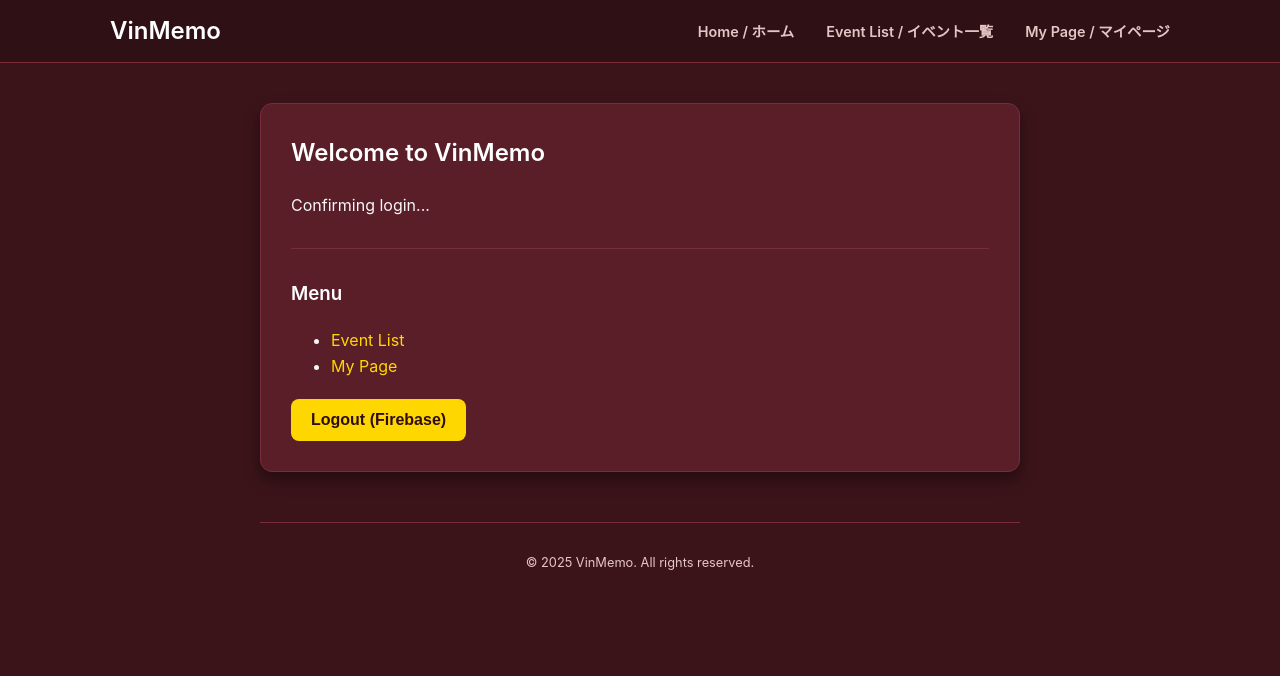
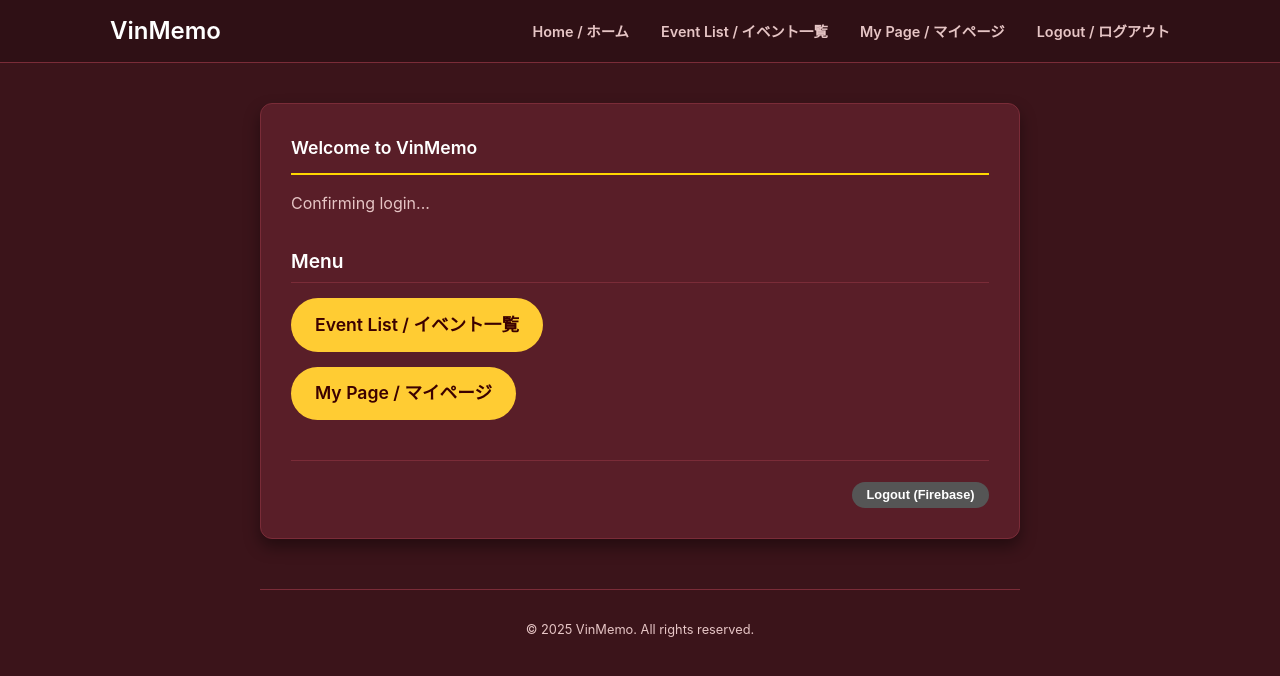
Before and after one commit to sin2yk/vinmemo-app, a PHP site: page /vinmemo-app/home.php in a window 1280 px wide. Shown: the top 676 px of the page. Run offline with PHP 8.4, Linux system fonts and the light colour scheme; the visitor is signed in with stand-in values (Sample User, id 1); some libraries are stand-ins or nearby versions.

Commit message:
logout問題

```diff
--- a/home.php
+++ b/home.php
@@ -4,20 +4,24 @@ require_once 'layout/header.php';
 ?>
 
 <div class="card">
-  <h2>Welcome to VinMemo</h2>
-  <p id="user-info">Confirming login...</p>
+  <h2 class="section-title" style="margin-top:0;">Welcome to VinMemo</h2>
+  <p id="user-info" style="color:var(--text-muted);">Confirming login...</p>
 
-  <hr>
+  <div style="margin-top: 30px; margin-bottom: 30px;">
+    <h3 style="font-size:1.2rem; margin-bottom:15px; border-bottom:1px solid var(--border); padding-bottom:5px;">Menu
+    </h3>
+    <div style="display:flex; flex-direction:column; gap:15px; align-items:flex-start;">
+      <a href="events.php" class="vm-btn vm-btn--primary" style="font-size:1.1rem; padding: 0.8rem 1.5rem;">
+        Event List / イベント一覧
+      </a>
+      <a href="mypage.php" class="vm-btn vm-btn--primary" style="font-size:1.1rem; padding: 0.8rem 1.5rem;">
+        My Page / マイページ
+      </a>
+    </div>
+  </div>
 
-  <h3>Menu</h3>
-  <ul>
-    <li><a href="events.php">Event List</a></li>
-    <li><a href="mypage.php">My Page</a></li>
-  </ul>
-
-
-  <div style="margin-top:20px;">
-    <button id="logout-btn">Logout (Firebase)</button>
+  <div style="margin-top:40px; text-align:right; border-top:1px solid var(--border); padding-top:20px;">
+    <button id="logout-btn" class="vm-btn vm-btn--secondary">Logout (Firebase)</button>
   </div>
 </div>
 
@@ -29,6 +33,7 @@ require_once 'layout/header.php';
     signOut
   } from "https://www.gstatic.com/firebasejs/12.6.0/firebase-auth.js";
 
+  // ★ Firebase 設定
   const firebaseConfig = {
     apiKey: "AIzaSyAWy-qFkXZM3tMSwoMYeTo2SrJHyVkuZ9c",
     authDomain: "vinmemo-v1.firebaseapp.com",
@@ -45,22 +50,68 @@ require_once 'layout/header.php';
   const userInfoEl = document.getElementById('user-info');
   const logoutBtn = document.getElementById('logout-btn');
 
+  // ★ ログイン状態監視
   onAuthStateChanged(auth, (user) => {
     if (user) {
+      // ログイン中 → メール表示
       userInfoEl.textContent = `Logged in as: ${user.email}`;
     } else {
+      // 未ログイン → index.html へ戻す
       window.location.href = 'index.html';
     }
   });
 
-  logoutBtn.addEventListener('click', async () => {
+  // ★ 共通ログアウト関数（Firebase → PHPセッション）
+  async function vinmemoLogout() {
     try {
       await signOut(auth);
-      window.location.href = 'index.html';
     } catch (err) {
-      console.error(err);
+      console.error('Firebase signOut error:', err);
       alert('Logout error: ' + err.message);
+    } finally {
+      // PHP セッションも殺す
+      window.location.href = 'logout.php';
     }
+  }
+
+  // 下の「Logout (Firebase)」ボタン
+  if (logoutBtn) {
+    logoutBtn.addEventListener('click', (e) => {
+      e.preventDefault();
+      vinmemoLogout();
+    });
+  }
+
+  // nav の Logout リンク（header.php 側で id="nav-logout-link" を付けておく）
+  const navLogout = document.getElementById('nav-logout-link');
+  if (navLogout) {
+    navLogout.addEventListener('click', (e) => {
+      // home.php 上でクリックされたとき用
+      e.preventDefault();
+      // ハッシュを #logout にしておけば、どこから来ても挙動が揃う
+      if (window.location.hash !== '#logout') {
+        window.location.hash = '#logout';
+      }
+      // すぐにログアウト発火
+      vinmemoLogout();
+    });
+  }
+
+  // ★ URL のハッシュを見て自動ログアウト（他ページから home.php#logout で来たとき）
+  function handleLogoutHash() {
+    if (window.location.hash === '#logout') {
+      vinmemoLogout();
+    }
+  }
+
+  // 1回目：他ページから home.php#logout に飛んできた場合
+  document.addEventListener('DOMContentLoaded', () => {
+    handleLogoutHash();
+  });
+
+  // 2回目：home.php 上でハッシュだけ変わった場合（home.php の nav Logout）
+  window.addEventListener('hashchange', () => {
+    handleLogoutHash();
   });
 </script>
 
--- a/layout/header.php
+++ b/layout/header.php
@@ -79,6 +79,13 @@ require_once __DIR__ . '/../helpers.php';
                         <span class="nav-label-sep"> / </span>
                         <span class="nav-label-ja">マイページ</span>
                     </a>
+                    <!-- ▼ここが重要：全ページ共通で home.php#logout -->
+                    <a href="home.php#logout" class="main-nav-link" id="nav-logout-link">
+                        <span class="nav-label-en">Logout</span>
+                        <span class="nav-label-sep"> / </span>
+                        <span class="nav-label-ja">ログアウト</span>
+                    </a>
+                    <!-- ▲ここまで -->
                 </nav>
             <?php endif; ?>
         </div>
```
Also changed, not shown: event_show.php (+22 -23 lines), index.html (+20 -8 lines), logout.php (added, +31 -0 lines).
